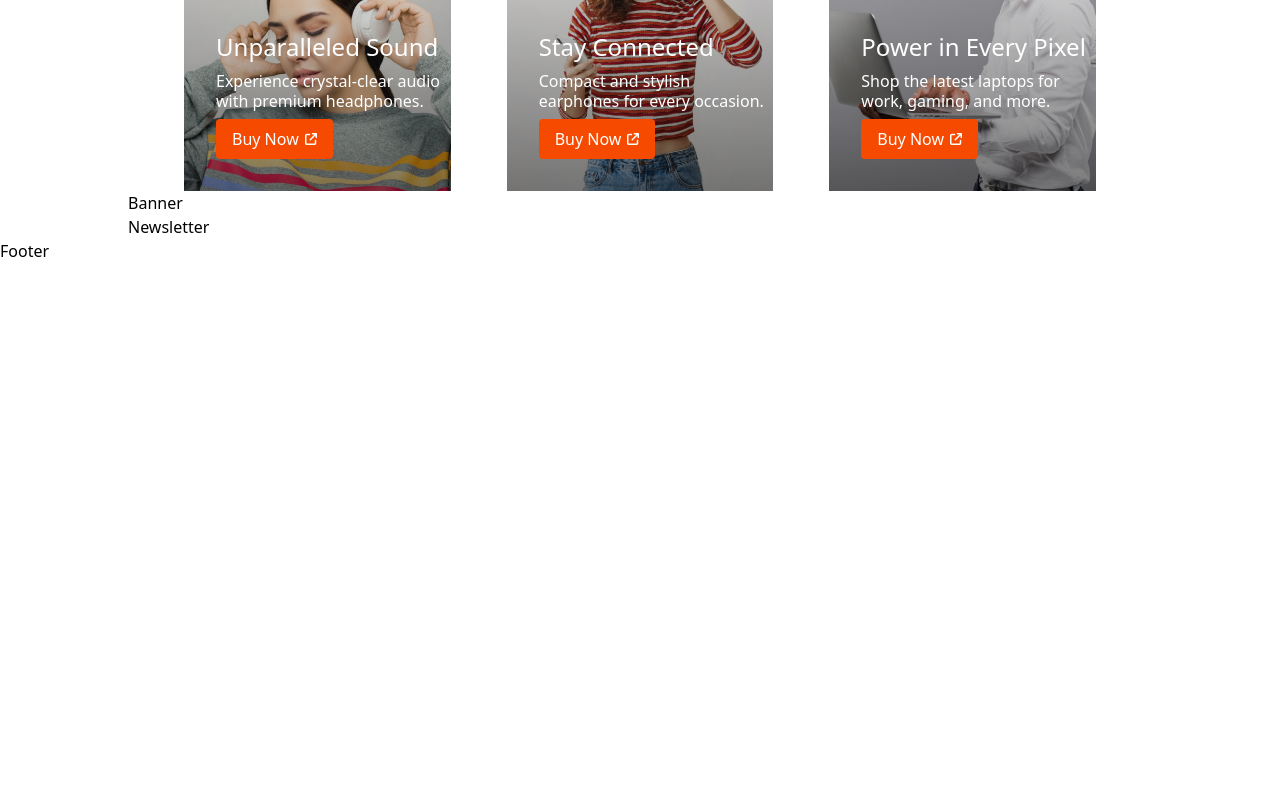
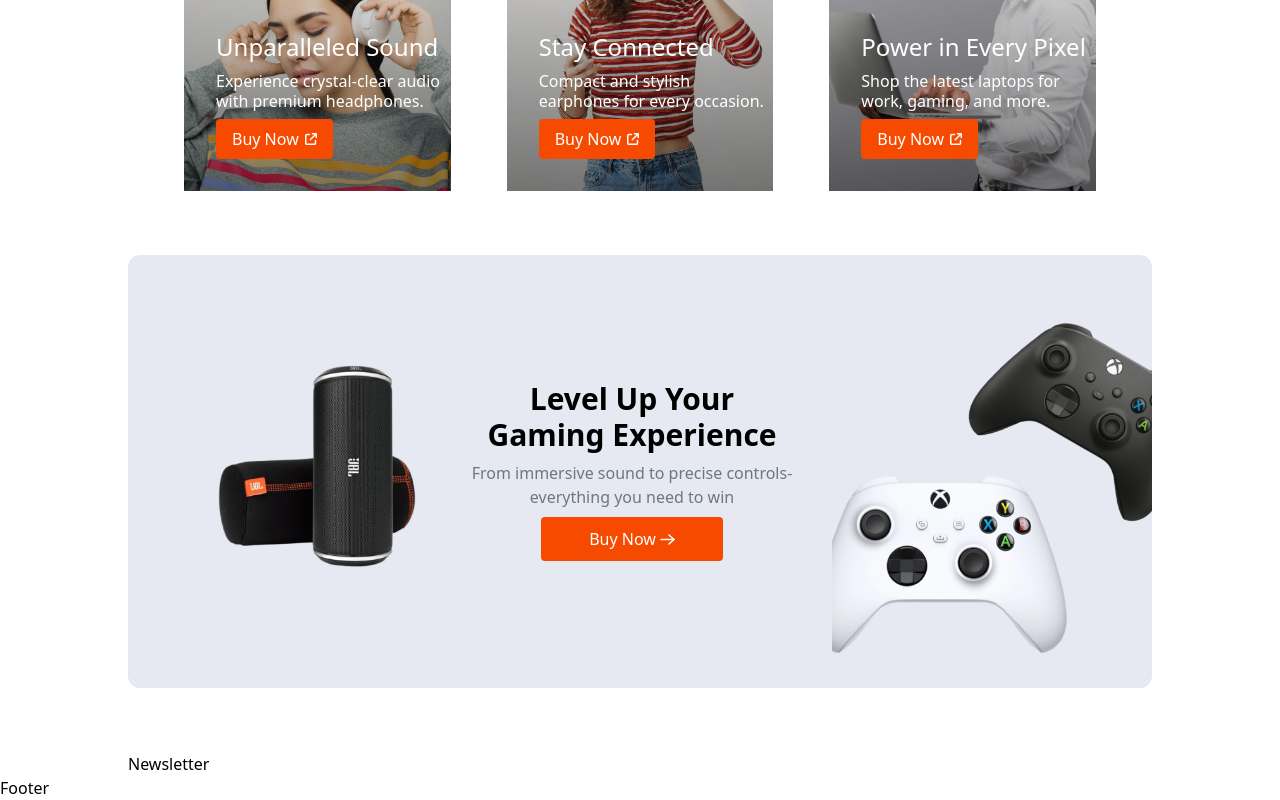
Before and after one commit to ShettyAryan/ecom, a Next.js app: page / in a window 1280 px wide. Shown: the part 1649-2449 px from the top of the page. Before the commit the page ends 1912 px from the top, so only its background shows below. Built offline with nearby package versions, Linux system fonts and the light colour scheme.

Commit message:
Banner complete

```diff
--- a/components/Banner.tsx
+++ b/components/Banner.tsx
@@ -1,8 +1,29 @@
 import React from 'react'
+import { assets } from '@/assets/assets'
+import Image from 'next/image'
 
 const Banner = () => {
   return (
-    <div>Banner</div>
+    <div className='flex flex-col md:flex-row items-center justify-between md:pl-20 py-14 md:py-0 bg-[#e6e9f2] my-16 rounded-xl overflow-hiddden'>
+      <Image
+       className='max-w-56' src={assets.jbl_soundbox_image} alt='jbl_soundbox_image'/>
+       <div className='flex flex-col items-center justify-center text-center space-y-2 px-4 md:px-0 '>
+        <h2 className='text-2xl md:text-3xl font-semibold max-w-[290px]'>
+          Level Up Your Gaming Experience
+        </h2>
+        <p className='max-w-[343px] font-medium text-gray-800/60'>
+         From immersive sound to precise controls-everything you need to win
+        </p>
+        <button className='group flex items-center justify-center gap-1 px-12 py-2.5 bg-orange-600 rounded text-white'>
+          Buy Now
+          <Image className='group-hover:translate-x-1 transition' src={assets.arrow_icon_white} alt='arrow_icon_white'/>
+        </button>
+       </div>
+       <Image className='hidden md:block max-w-80' src={assets.sm_controller_image} alt='sm_controller_image'/>
+       <Image  className='md:hidden' src={assets.sm_controller_image}
+        alt="sm_controller_image"/>
+
+    </div>
   )
 }
 
```
